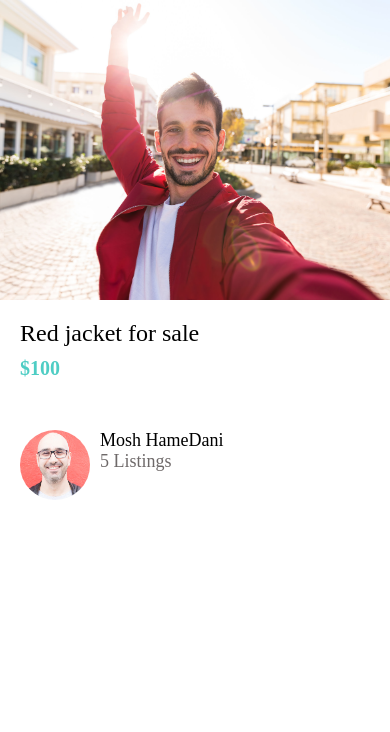
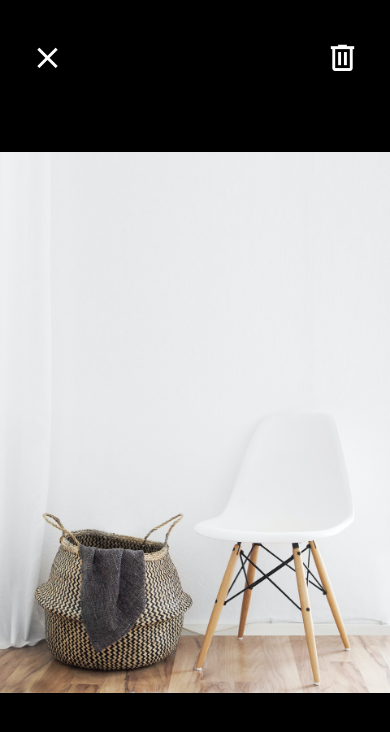
Before and after one commit to srayner/done-with-it, a React Native app: screen / in a window 390 px wide. Shown: the top 732 px of the page. Built offline with nearby package versions, Linux system fonts and the light colour scheme.

Commit message:
added material icons

```diff
--- a/App.js
+++ b/App.js
@@ -6,5 +6,5 @@ import ListingDetailsScreen from "./app/screens/ListingDetailsScreen";
 import Card from "./app/components/Card";
 
 export default function App() {
-  return <ListingDetailsScreen />;
+  return <ViewImageScreen />;
 }
--- a/app/screens/ViewImageScreen.js
+++ b/app/screens/ViewImageScreen.js
@@ -1,13 +1,22 @@
 import React from "react";
 import { Image, StyleSheet, View } from "react-native";
+import { MaterialCommunityIcons } from "@expo/vector-icons";
 
 import colors from "../config/colors";
 
 function ViewImageScreen() {
   return (
     <View style={styles.container}>
-      <View style={styles.closeIcon} />
-      <View style={styles.deleteIcon} />
+      <View style={styles.closeIcon}>
+        <MaterialCommunityIcons name="close" color={colors.white} size={35} />
+      </View>
+      <View style={styles.deleteIcon}>
+        <MaterialCommunityIcons
+          name="trash-can-outline"
+          color={colors.white}
+          size={35}
+        />
+      </View>
       <Image
         style={styles.image}
         resizeMode="contain"
@@ -19,9 +28,6 @@ function ViewImageScreen() {
 
 const styles = StyleSheet.create({
   closeIcon: {
-    width: 50,
-    height: 50,
-    backgroundColor: colors.primary,
     position: "absolute",
     top: 40,
     left: 30,
@@ -31,9 +37,6 @@ const styles = StyleSheet.create({
     flex: 1,
   },
   deleteIcon: {
-    width: 50,
-    height: 50,
-    backgroundColor: colors.secondary,
     position: "absolute",
     top: 40,
     right: 30,
```
